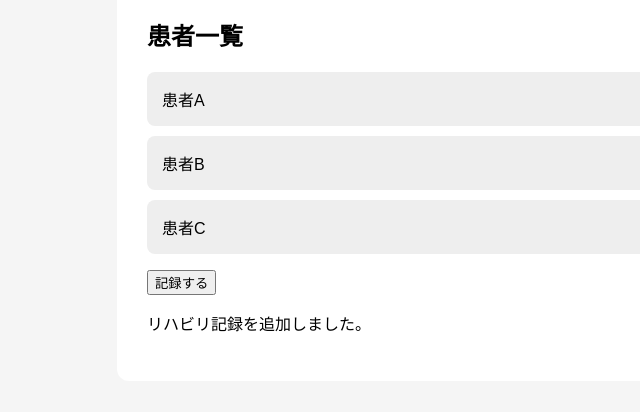
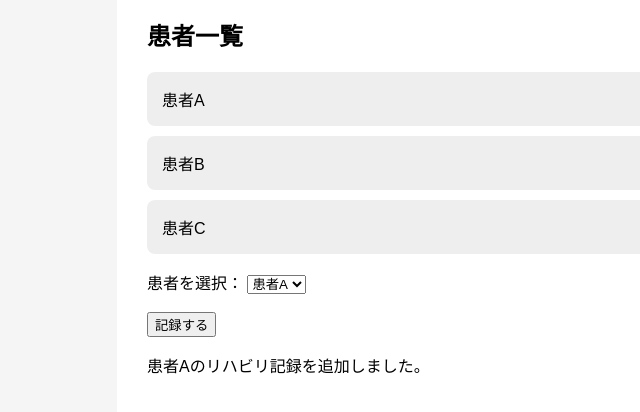
Before and after one commit to Pero112/rehab-mini-app, a plain HTML site: page index.html in a window 1280 px wide. Both pictures are taken after a click on the button "記録する". Shown: the part 164-576 px from the top of the page, without its empty margins (143-783 px from the left). Drawn offline with Linux system fonts and the light colour scheme.

Commit message:
患者選択機能を追加

```diff
--- a/index.html
+++ b/index.html
@@ -24,6 +24,15 @@
       <li>患者C</li>
     </ul>
 
+<label for="patientSelect">患者を選択：</label>
+
+<select id="patientSelect">
+  <option value="患者A">患者A</option>
+  <option value="患者B">患者B</option>
+  <option value="患者C">患者C</option>
+</select>
+
+<br><br>
 <button id="recordButton">記録する</button>
 
 <p id="message"></p>
--- a/script.js
+++ b/script.js
@@ -1,6 +1,9 @@
 const button = document.querySelector("#recordButton");
 const message = document.querySelector("#message");
+const patientSelect = document.querySelector("#patientSelect");
 
 button.addEventListener("click", () => {
-  message.textContent = "リハビリ記録を追加しました。";
+  const patient = patientSelect.value;
+
+  message.textContent = `${patient}のリハビリ記録を追加しました。`;
 });
```
